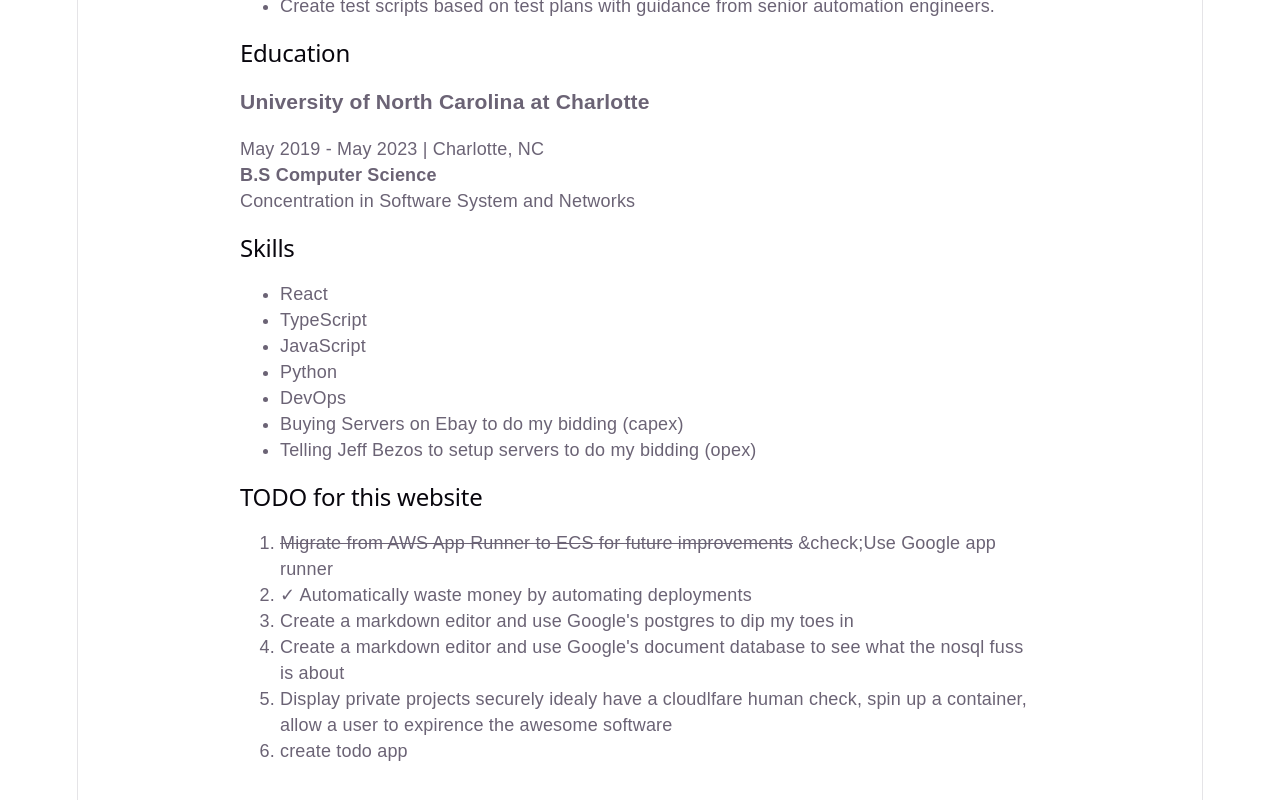
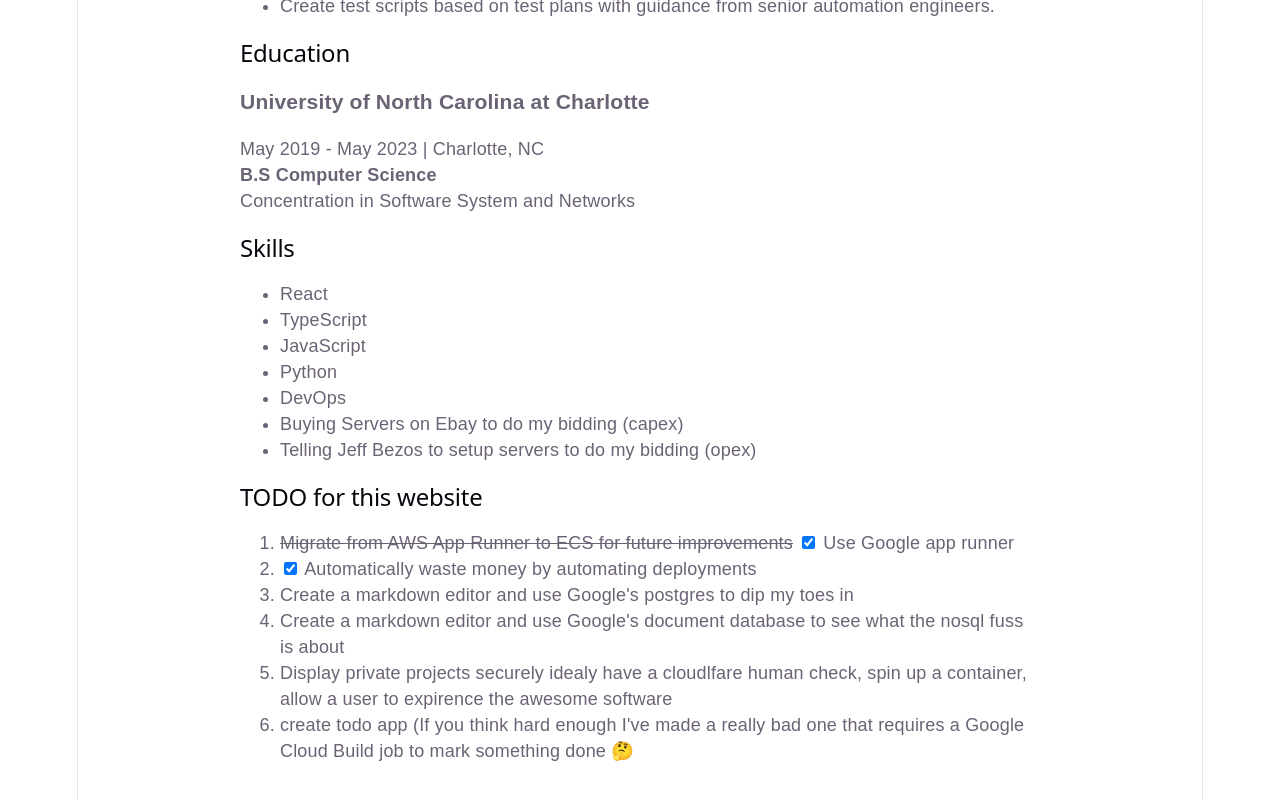
Before and after one commit to oal32/resume-oner, a React (Vite) app in the folder resume-client/: page / in a window 1280 px wide. Shown: the part 1198-1998 px from the top of the page. Built offline with nearby package versions, Linux system fonts and the light colour scheme.

Commit message:
different checkboxes

```diff
--- a/resume-client/src/Resume.tsx
+++ b/resume-client/src/Resume.tsx
@@ -2,6 +2,10 @@ import React from 'react';
 import './App.css';
 
 const Resume: React.FC = () => {
+    const AlwaysChecked = <input
+        type="checkbox"
+        checked={true}
+      />
   return (
     <div className="resume">
       <header className="header">
@@ -68,12 +72,12 @@ const Resume: React.FC = () => {
       <section>
         <h2>TODO for this website</h2>
         <ol>
-            <li><s>Migrate from AWS App Runner to ECS for future improvements</s> &check;Use Google app runner</li>
-            <li>✓ Automatically waste money by automating deployments</li>
+            <li><s>Migrate from AWS App Runner to ECS for future improvements</s> {AlwaysChecked} Use Google app runner</li>
+            <li>{AlwaysChecked} Automatically waste money by automating deployments</li>
             <li>Create a markdown editor and use Google's postgres to dip my toes in</li>
             <li>Create a markdown editor and use Google's document database to see what the nosql fuss is about</li>
             <li>Display private projects securely idealy have a cloudlfare human check, spin up a container, allow a user to expirence the awesome software</li>
-            <li>create todo app</li>
+            <li>create todo app (If you think hard enough I've made a really bad one that requires a Google Cloud Build job to mark something done 🤔</li>
         </ol>
       </section>
     </div>
```
